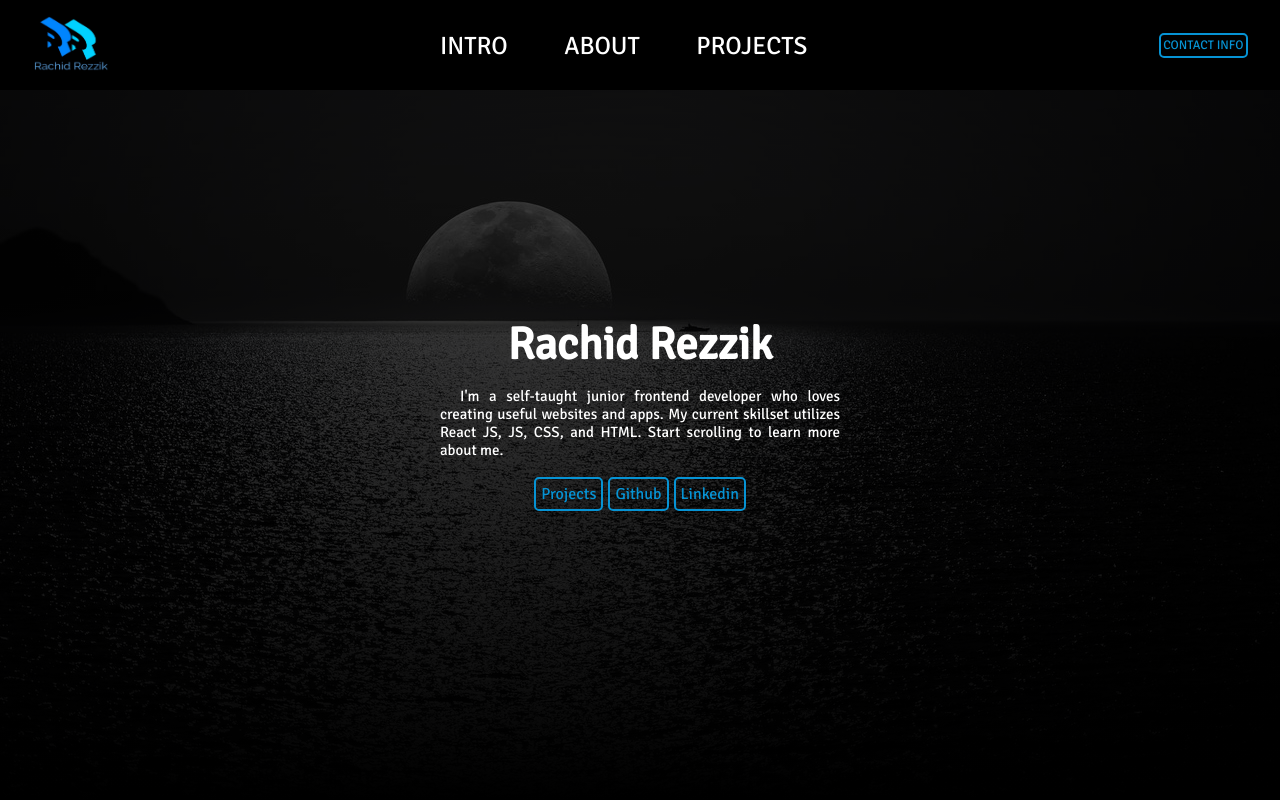
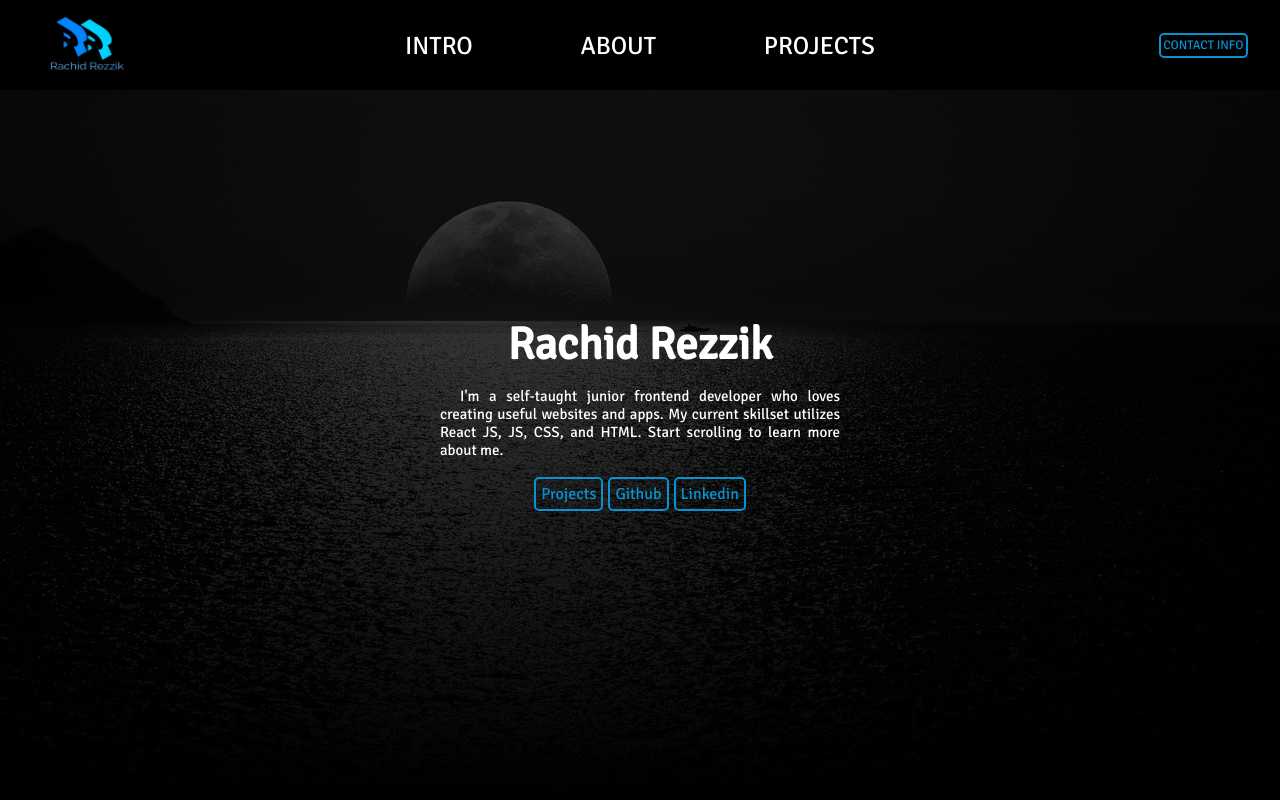
Before and after one commit to RachidRezzik/MyPortfolio, a React (Create React App) app: page / in a window 1280 px wide. Shown: the top 800 px of the page. Built offline with nearby package versions, Linux system fonts and the light colour scheme; a web font is replaced by a local one.

Commit message:
adjusted navbar styling

```diff
--- a/src/App.css
+++ b/src/App.css
@@ -183,34 +183,27 @@
     display: flex;
     flex-direction: row;
     align-items: center;
-    justify-content: center;
+    justify-content: space-between;
     margin-left: auto;
     margin-right: auto;
     opacity: 1;
     height: 100%;
     transition: all 0s;
-    width: 60%;
-  }
-
-  .menu_div a{
-    height: 100%;
-    padding: 0px 2.5%;
-    color: white;
-    display: inline-block;
-    width: unset;
-    display: flex;
-    align-items: center;
+    width: 45%;
+    max-width: 500px;
   }
 
   .hamburger_div{
     display: none;
     order: -1;
+
   }
 
   .logo_div{
     order: 1;
     margin-right: 0px;
     margin-left: 0px;
+    width: 110px;
   }
 
   .contact_div{
```
